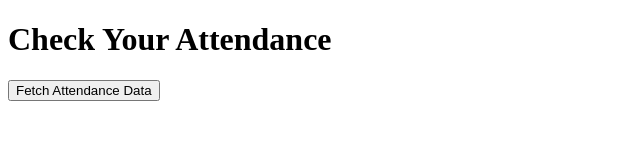
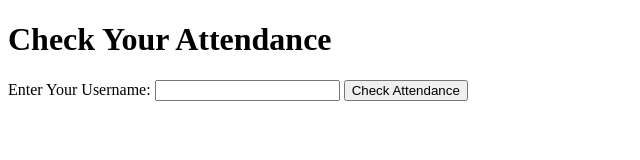
Before and after one commit to poliisci/2140, a plain HTML site: page index.html in a window 1280 px wide. Shown: the whole page, without its empty margins (0-640 px from the left). Drawn offline with Linux system fonts and the light colour scheme.

Commit message:
Update index.html

```diff
--- a/index.html
+++ b/index.html
@@ -17,12 +17,23 @@
       const URL = `https://sheets.googleapis.com/v4/spreadsheets/${SPREADSHEET_ID}/values/${RANGE}?key=${API_KEY}`;
 
       // Fetch data from Google Sheets
-      function fetchData() {
+      function fetchData(username) {
         fetch(URL)
           .then(response => response.json())
           .then(data => {
             // Process the returned data (in data.values)
-            console.log(data.values);
+            const attendanceData = data.values;
+
+            // Find the row with the provided username
+            const rowWithUsername = attendanceData.find(row => row[0] === username);
+
+            if (rowWithUsername) {
+              // Display the attendance count for the username
+              const attendanceCount = rowWithUsername[0];
+              console.log(`Attendance for ${username}: ${attendanceCount}`);
+            } else {
+              console.log(`Username "${username}" not found.`);
+            }
           })
           .catch(error => console.error('Error:', error));
       }
@@ -30,6 +41,8 @@
   </head>
   <body>
     <h1>Check Your Attendance</h1>
-    <button onclick="fetchData()">Fetch Attendance Data</button>
+    <label for="username">Enter Your Username:</label>
+    <input type="text" id="username" name="username">
+    <button onclick="fetchData(document.getElementById('username').value)">Check Attendance</button>
   </body>
 </html>
```
